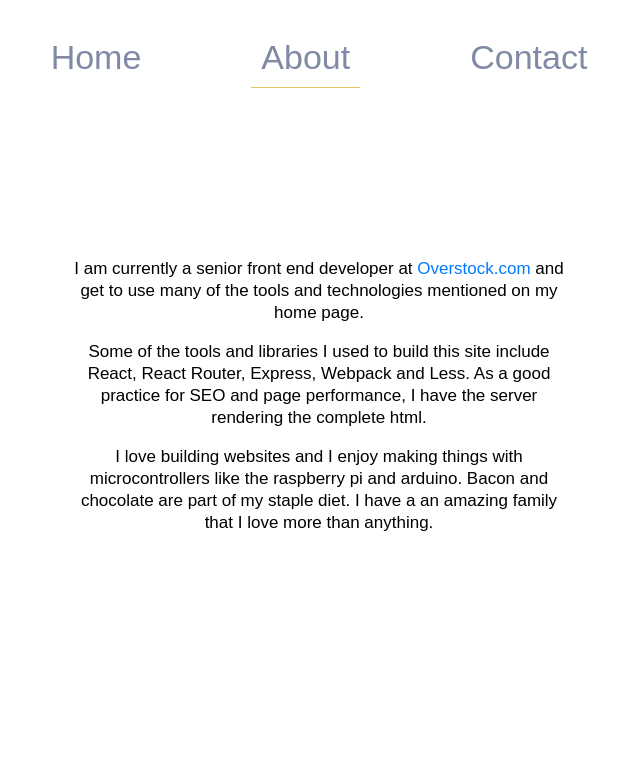
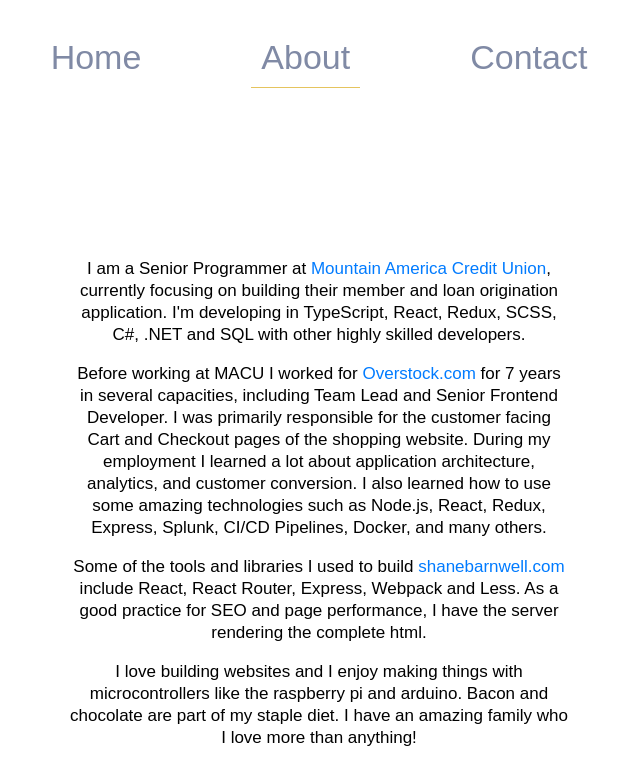
Before and after one commit to ksb86/shanebarnwell.com, a React app: page /about in a window 1280 px wide. Shown: the top 784 px of the page, without its empty margins (321-961 px from the left). Built offline with nearby package versions, Linux system fonts and the light colour scheme; the HTML template or start-up script is replaced by a standard one.

Commit message:
update copy, hide captch on non-contact pages

```diff
--- a/src/less/contact.less
+++ b/src/less/contact.less
@@ -53,6 +53,6 @@
     }
 
     .grecaptcha-badge {
-        display: block !important;
+        visibility: visible !important;
     }
 }
--- a/src/less/main.less
+++ b/src/less/main.less
@@ -19,7 +19,7 @@
 }
 
 .grecaptcha-badge {
-    display: none !important;
+    visibility: hidden !important;
 }
 
 @import './nav.less';
--- a/src/shared/About.js
+++ b/src/shared/About.js
@@ -8,16 +8,23 @@
         return (
             <div className="content">
                 <p>
-                    I am currently a senior front end developer at <a href="https://www.overstock.com" target="_blank">Overstock.com</a> and
-                    get to use many of the tools and technologies mentioned on my home page.
+                    I am a Senior Programmer at <a href="https://macu.com">Mountain America Credit Union</a>, currently focusing on building their
+                    member and loan origination application. I'm developing in TypeScript, React, Redux, SCSS, C#, .NET and SQL with other highly skilled
+                    developers.
                 </p>
                 <p>
-                    Some of the tools and libraries I used to build this site include React, React Router, Express, Webpack and
+                    Before working at MACU I worked for <a href="https://www.overstock.com" target="_blank">Overstock.com</a> for 7 years in several capacities, including
+                    Team Lead and Senior Frontend Developer. I was primarily responsible for the customer facing Cart and Checkout pages of the shopping website.
+                    During my employment I learned a lot about application architecture, analytics, and customer conversion. I also learned how to use some amazing technologies such as Node.js,
+                    React, Redux, Express, Splunk, CI/CD Pipelines, Docker, and many others.
+                </p>
+                <p>
+                    Some of the tools and libraries I used to build <a href="https://shanebarnwell.com">shanebarnwell.com</a> include React, React Router, Express, Webpack and
                     Less. As a good practice for SEO and page performance, I have the server rendering the complete html.
                 </p>
                 <p>
                     I love building websites and I enjoy making things with microcontrollers like the raspberry pi and arduino.
-                    Bacon and chocolate are part of my staple diet. I have a an amazing family that I love more than anything.
+                    Bacon and chocolate are part of my staple diet. I have an amazing family who I love more than anything!
                 </p>
             </div>
         );
```
